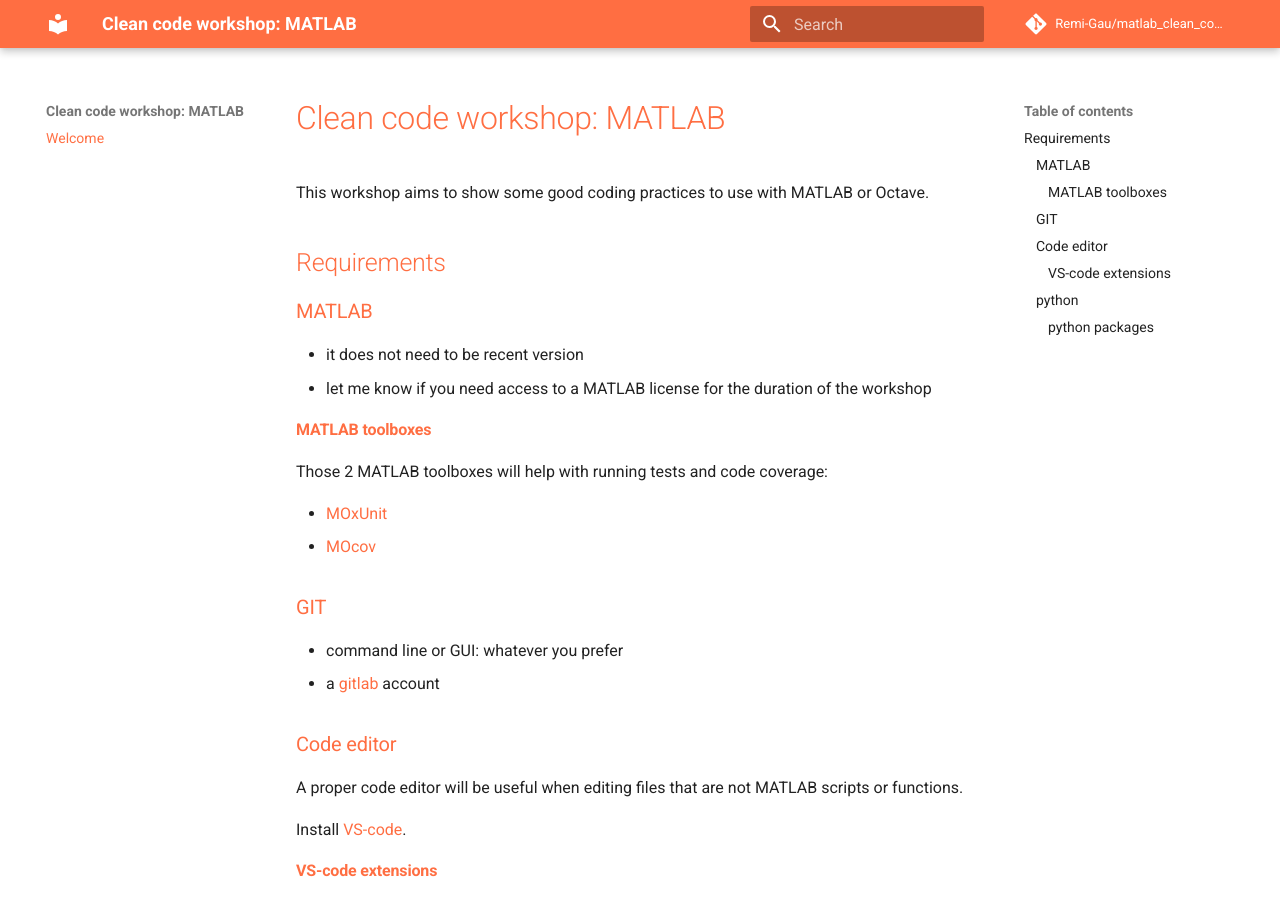
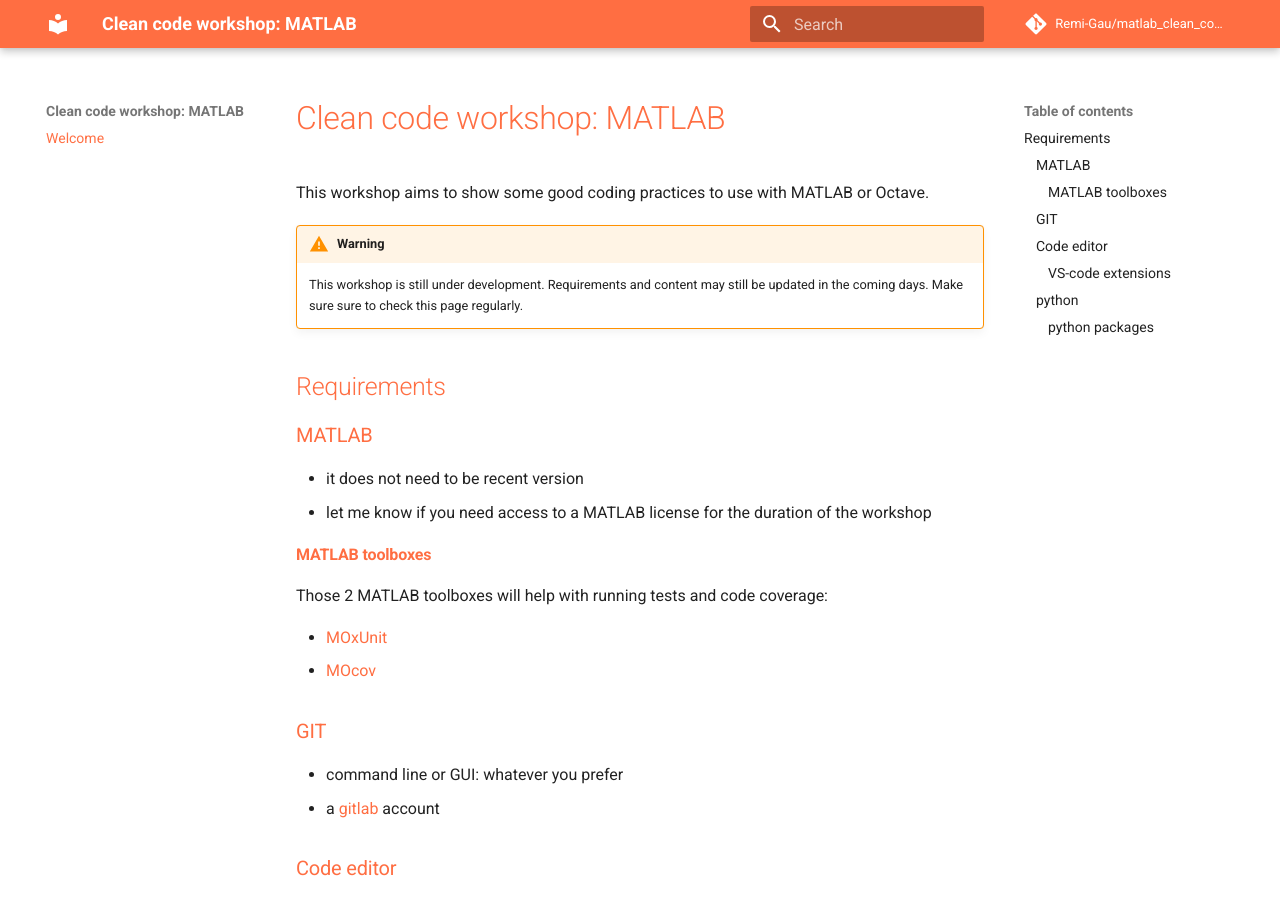
Before and after one commit to Remi-Gau/matlab_clean_code_workshop, an MkDocs documentation site: the page built from doc/index.md, in a window 1280 px wide and 900 px high. Built offline with MkDocs 1.6.1 and Material for MkDocs 9.7.7, drawn with Linux system fonts in a browser that asks for light colours; comment, search, counter and statistics services are not loaded.

Commit message:
add warning

```diff
--- a/doc/index.md
+++ b/doc/index.md
@@ -2,6 +2,12 @@
 
 This workshop aims to show some good coding practices to use with MATLAB or
 Octave.
+
+!!! warning
+
+    This workshop is still under development.
+    Requirements and content may still be updated in the coming days.
+    Make sure sure to check this page regularly.
 
 ## Requirements
 
```
